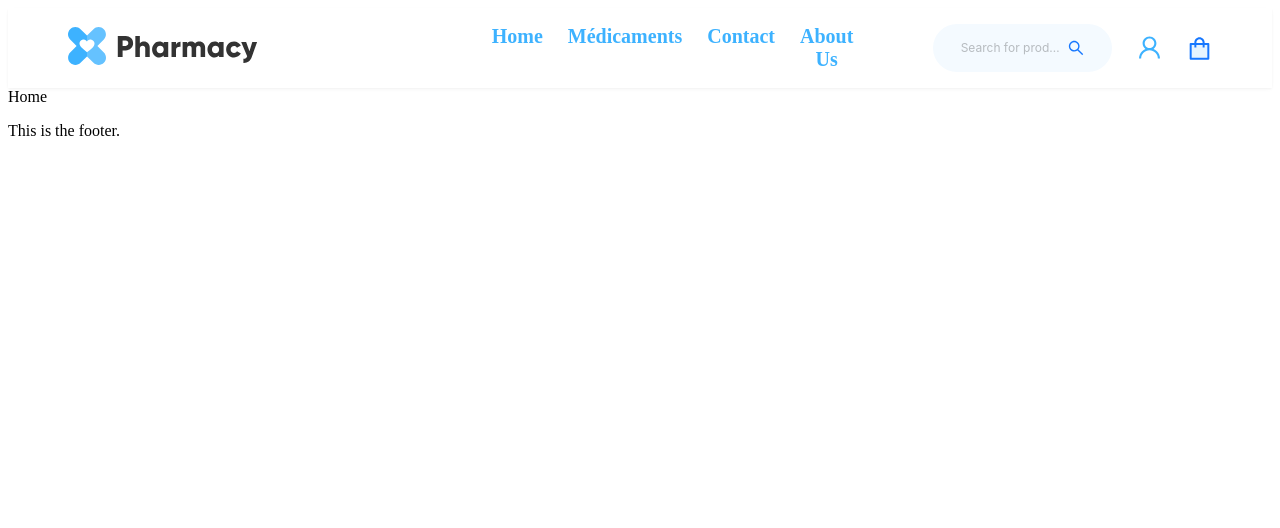
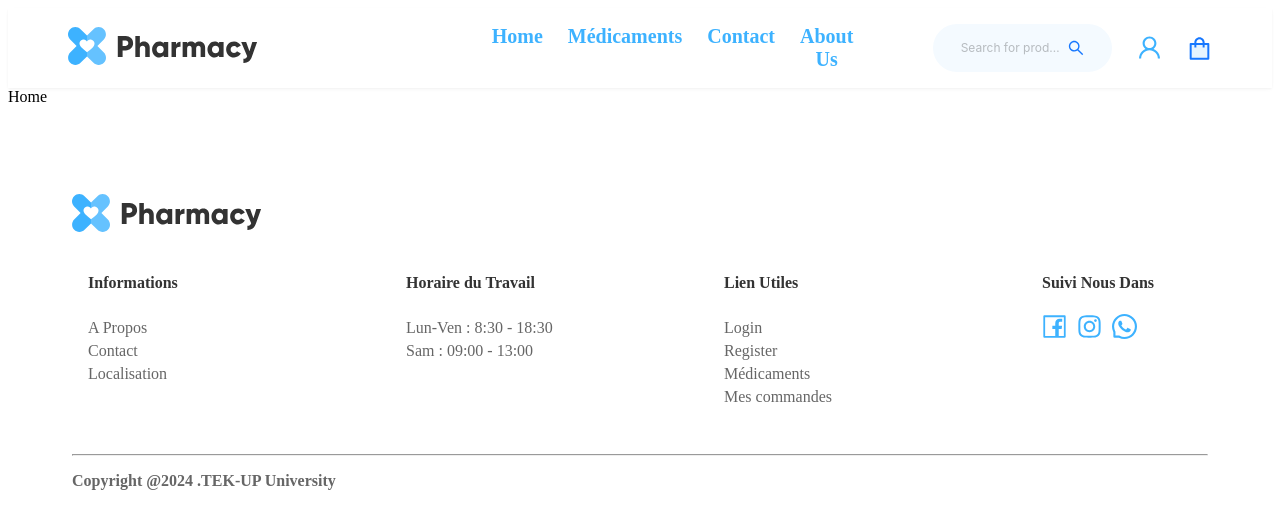
Before and after one commit to majdifkih/Online-Pharmacy-Project, a React (Create React App) app in the folder client/: page / in a window 1280 px wide. Shown: the top 528 px of the page. Built offline with nearby package versions, Linux system fonts and the light colour scheme.

Commit message:
footer v1.0 commit

```diff
--- a/client/src/components/NavBar.jsx
+++ b/client/src/components/NavBar.jsx
@@ -3,11 +3,12 @@ import styled from 'styled-components';
 import {UserOutlined,SearchOutlined,ShoppingTwoTone} from '@ant-design/icons';
 import { Link } from 'react-router-dom';
 import logo from '../assets/logo.svg'
-import  { Dropdown, Space,Input,Badge } from  'antd';
+import  { Dropdown,Input,Badge } from  'antd';
 
 
 const Container = styled.div `
 width: 100%;
+position: sticky;
 `;
 
 const Wrapper = styled.div `
@@ -57,7 +58,7 @@ const MenuItem = styled.li `
   cursor: pointer;
   margin-left: 25px;
   &.active{
-    color: black;
+    color: #666666;
   }
   `;
 
@@ -73,7 +74,7 @@ const MenuItem = styled.li `
           text-decoration: none;
           color: inherit;
           &:hover{
-    color: black ;
+          color: #666666 ;
   }
   ` ;
 
--- a/client/src/components/footer.jsx
+++ b/client/src/components/footer.jsx
@@ -1,10 +1,128 @@
 import React from 'react';
+import styled from 'styled-components';
+import {FacebookOutlined,InstagramOutlined,WhatsAppOutlined} from '@ant-design/icons';
+import {Link} from 'react-router-dom';
+import logo from '../assets/logo.svg'
+
+const Container = styled.div `
+    width: 100%;
+    margin-top: 24px;
+    background-color: white;
+` ;
+const Wrapper = styled.div `
+    padding: 4rem 4rem;
+    `
+;
+
+const Title = styled.h4 `
+    color: #333333;
+    font-weight: 600;
+    font-size: 16px;
+` ;
+
+const FooterLinks = styled.div `
+    display: flex;
+    flex-direction: column;
+    display: flex;
+    justify-content: space-between;
+    align-items: flex-start;
+    flex-direction: row;
+    flex-wrap: wrap;
+    width: 100%;
+    text-align: left;
+    margin-bottom: 2rem;
+`;
+
+const FooterLinksDiv = styled.div `
+    width: 150px;
+    margin: 1rem;
+    display: flex;
+    justify-content: flex-start;
+    flex-direction: column;
+` ;
+
+
+const FooterLink = styled(Link) `
+    text-decoration: none;
+    color: #666666;
+    margin-top: 5px;
+    font-weight: 500;
+    &:hover{
+        color: #3DB2FF;
+    }
+` ;
+
+const Line = styled.hr `
+    color: #3DB2FF;
+` ;
+
+const FooterCopyRight = styled.div `
+    margin-top: 5px;
+    color:#666666;
+    font-weight: 800;
+` ;
+
+const SocialMedia = styled.div `
+    display: flex;
+    flex-direction: row;
+`;
+
+const iconStyle = {
+    fontSize:"25px",
+    color:"#3DB2FF",
+    cursor:"pointer",
+    marginRight:"10px",
+
+  }
 
 const Footer = () => {
     return (
-        <footer>
-            <p>This is the footer.</p>
-        </footer>
+        <Container>
+            <Wrapper>
+                 <img src={logo} alt="" srcset="" />
+                <FooterLinks>
+                        <FooterLinksDiv>
+                            <Title>Informations</Title>
+                                <FooterLink to="/about"> A Propos </FooterLink>
+                                <FooterLink to="/contact"> Contact </FooterLink>
+                                <FooterLink to ="https://www.google.com/maps/place/Pharmacie+Bastille/@48.8567106,2.3151411,13z/data=!4m10!1m2!2m1!1spharmacie+à+Paris,+France!3m6!1s0x47e67200f3bbf9f3:0xbba4e4375c4485ea!8m2!3d48.8543889!4d2.3701343!15sChpwaGFybWFjaWUgw6AgUGFyaXMsIEZyYW5jZVobIhlwaGFybWFjaWUgw6AgcGFyaXMgZnJhbmNlkgEIcGhhcm1hY3ngAQA!16s%2Fg%2F1tdzw0h6?entry=ttu.com" target='_blank'> Localisation  </FooterLink>
+
+                        </FooterLinksDiv>
+
+                        <FooterLinksDiv>
+                            <Title>Horaire du Travail</Title>
+                               <FooterLink>  Lun-Ven : 8:30 - 18:30 </FooterLink>
+                                <FooterLink> Sam : 09:00 - 13:00 </FooterLink>
+                        </FooterLinksDiv>
+
+                        <FooterLinksDiv>
+                        <Title>Lien Utiles</Title>
+                                <FooterLink to="/login"> Login </FooterLink>
+                                <FooterLink to="/register"> Register </FooterLink>
+                                <FooterLink to ="/médicaments" target='_blank'> Médicaments </FooterLink>
+                                <FooterLink to ="/mescommandes" target='_blank'> Mes commandes </FooterLink>
+                        </FooterLinksDiv>
+
+                        <FooterLinksDiv>
+                            <Title> Suivi Nous Dans </Title>
+                            <SocialMedia>
+                                <FacebookOutlined style={iconStyle} />
+                                <InstagramOutlined  style={iconStyle} />
+                                <WhatsAppOutlined style={iconStyle} />
+                            </SocialMedia>
+                        </FooterLinksDiv>
+                </FooterLinks>
+
+                <Line />
+
+                <FooterCopyRight>
+                    <p>
+                        Copyright @{new Date().getFullYear()} .TEK-UP University
+                    </p>
+                </FooterCopyRight>
+
+            </Wrapper>
+        </Container>
     );
 };
 
```
